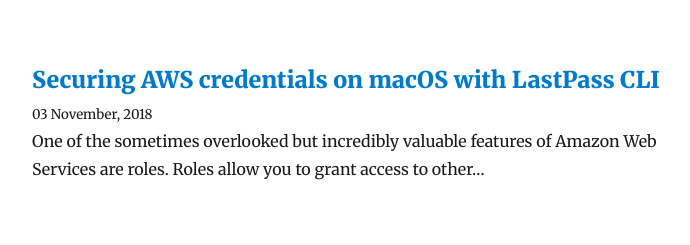
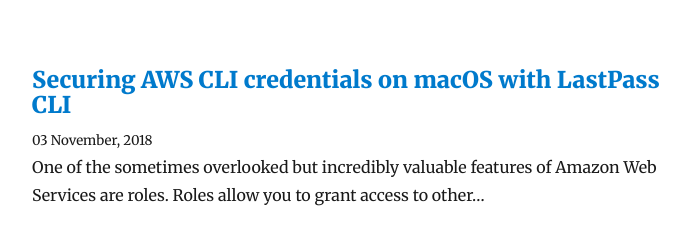
Before and after one commit to paulgalow/paulgalow.com, a Gatsby site: page / in a window 1280 px wide. Shown: the part 277-522 px from the top of the page, without its empty margins (293-983 px from the left). Built offline with nearby package versions, Linux system fonts and the light colour scheme; Gatsby itself is replaced by a stand-in of ours; some packages are replaced by stand-ins of ours.

Commit message:
Update title

```diff
--- a/src/pages/securing-aws-credentials-macos-lastpass/index.md
+++ b/src/pages/securing-aws-credentials-macos-lastpass/index.md
@@ -1,5 +1,5 @@
 ---
-title: "Securing AWS credentials on macOS with LastPass CLI"
+title: "Securing AWS CLI credentials on macOS with LastPass CLI"
 date: "2018-11-03"
 ---
 
```
